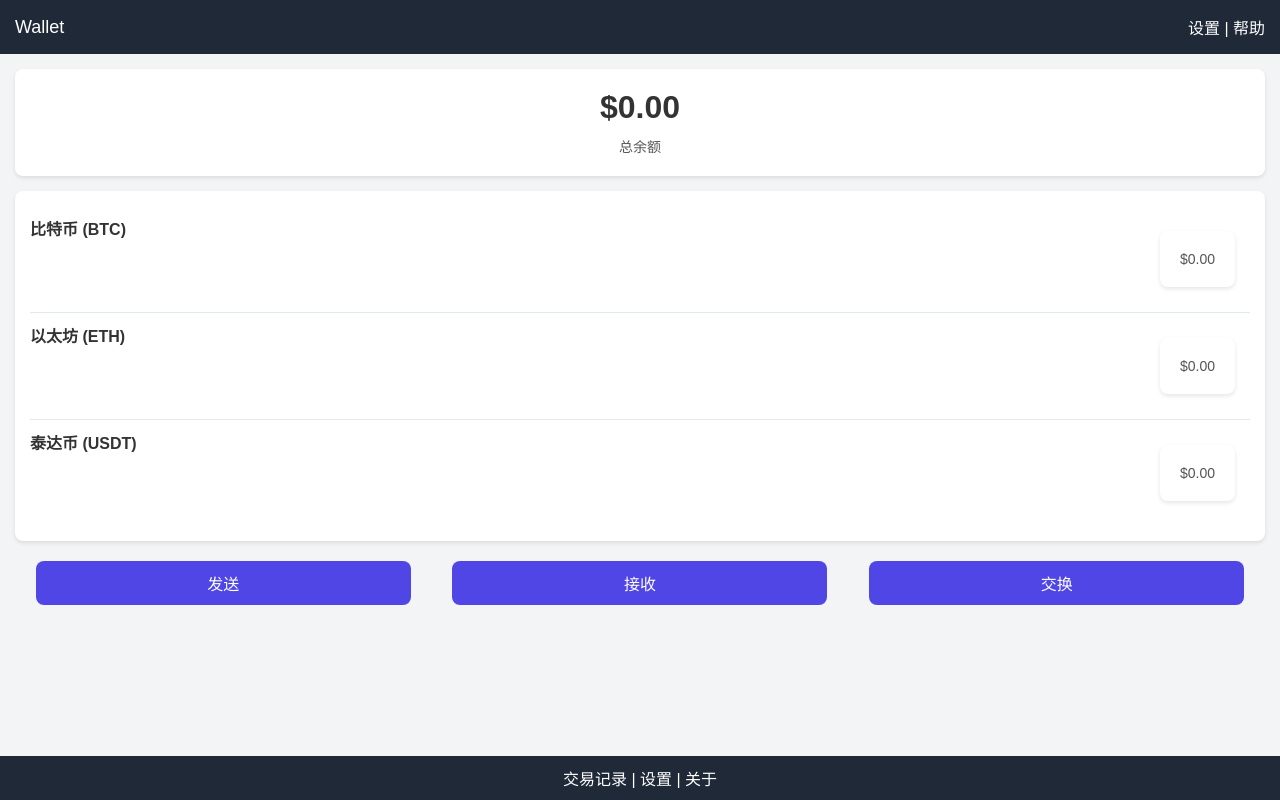
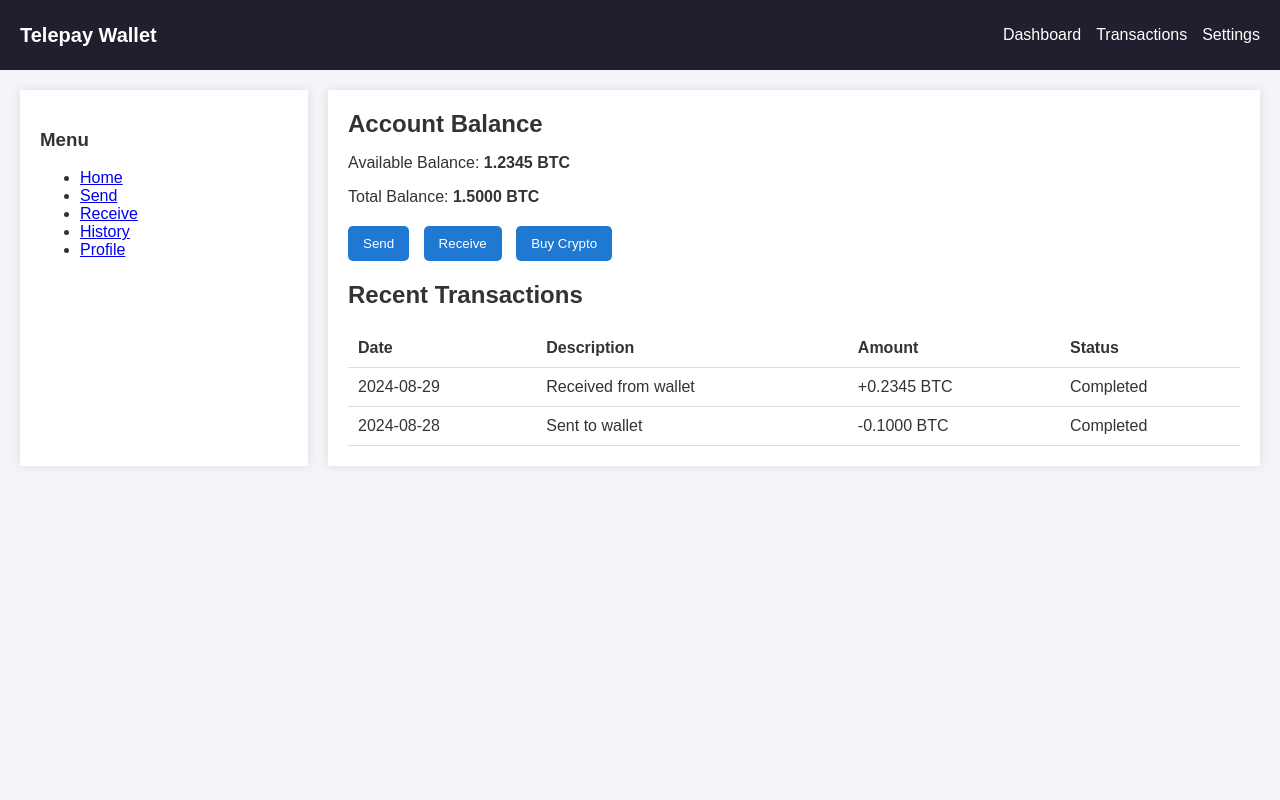
Before and after one commit to wyf410522/telegram-webapp, a plain HTML site: page index.html in a window 1280 px wide. Drawn offline with Linux system fonts and the light colour scheme.

Commit message:
Update index.html

```diff
--- a/index.html
+++ b/index.html
@@ -1,138 +1,157 @@
 <!DOCTYPE html>
-<html lang="zh-CN">
+<html lang="en">
 <head>
     <meta charset="UTF-8">
+    <meta http-equiv="X-UA-Compatible" content="IE=edge">
     <meta name="viewport" content="width=device-width, initial-scale=1.0">
-    <title>虚拟货币钱包</title>
+    <title>Telepay Wallet</title>
     <style>
-        * {
+        body {
             margin: 0;
-            padding: 0;
-            box-sizing: border-box;
             font-family: Arial, sans-serif;
-        }
-        body {
-            background-color: #f3f4f6;
+            background-color: #f4f4f9;
             color: #333;
         }
-        .navbar {
-            background-color: #1f2937;
+        header {
+            background-color: #1f1f2e;
             color: #fff;
-            padding: 15px;
+            padding: 10px 20px;
             display: flex;
+            align-items: center;
             justify-content: space-between;
-            align-items: center;
         }
-        .navbar .title {
-            font-size: 18px;
-        }
-        .balance {
-            background-color: #fff;
-            padding: 20px;
-            text-align: center;
-            margin: 15px;
-            border-radius: 8px;
-            box-shadow: 0 2px 4px rgba(0, 0, 0, 0.1);
-        }
-        .balance .amount {
-            font-size: 32px;
-            font-weight: bold;
-            margin-bottom: 10px;
-        }
-        .balance .currency {
-            font-size: 14px;
-            color: #555;
-        }
-        .assets {
-            margin: 15px;
-            background-color: #fff;
-            border-radius: 8px;
-            padding: 15px;
-            box-shadow: 0 2px 4px rgba(0, 0, 0, 0.1);
-        }
-        .asset-item {
-            display: flex;
-            justify-content: space-between;
-            padding: 10px 0;
-            border-bottom: 1px solid #e2e8f0;
-        }
-        .asset-item:last-child {
-            border-bottom: none;
-        }
-        .asset-item .name {
+        header .logo {
+            font-size: 20px;
             font-weight: bold;
         }
-        .asset-item .balance {
-            font-size: 14px;
-            color: #555;
+        nav ul {
+            list-style: none;
+            display: flex;
+            gap: 15px;
         }
-        .buttons {
+        nav ul li {
+            display: inline;
+        }
+        nav ul li a {
+            color: #fff;
+            text-decoration: none;
+        }
+        .container {
             display: flex;
-            justify-content: space-around;
-            margin: 20px 15px;
+            padding: 20px;
+            gap: 20px;
         }
-        .button {
-            background-color: #4f46e5;
+        .sidebar {
+            width: 20%;
+            background: #ffffff;
+            padding: 20px;
+            box-shadow: 0 0 10px rgba(0, 0, 0, 0.1);
+        }
+        .content {
+            flex: 1;
+            background: #ffffff;
+            padding: 20px;
+            box-shadow: 0 0 10px rgba(0, 0, 0, 0.1);
+        }
+        .account-info {
+            margin-bottom: 20px;
+        }
+        .account-info h2 {
+            margin: 0 0 10px;
+        }
+        .transactions {
+            margin-top: 20px;
+        }
+        .transactions table {
+            width: 100%;
+            border-collapse: collapse;
+        }
+        .transactions table th, .transactions table td {
+            padding: 10px;
+            text-align: left;
+            border-bottom: 1px solid #ddd;
+        }
+        .actions {
+            margin-top: 20px;
+        }
+        .actions button {
+            padding: 10px 15px;
+            margin-right: 10px;
+            border: none;
+            border-radius: 5px;
+            cursor: pointer;
+            background-color: #1f78d1;
             color: white;
-            padding: 10px 20px;
-            border-radius: 8px;
-            text-align: center;
-            cursor: pointer;
-            width: 30%;
         }
-        .button:hover {
-            background-color: #3730a3;
-        }
-        .footer {
-            background-color: #1f2937;
-            padding: 10px;
-            color: #fff;
-            text-align: center;
-            position: fixed;
-            bottom: 0;
-            width: 100%;
+        .actions button:hover {
+            background-color: #145a9c;
         }
     </style>
 </head>
 <body>
-    <!-- 顶部导航栏 -->
-    <div class="navbar">
-        <div class="title">Wallet</div>
-        <div>设置 | 帮助</div>
-    </div>
 
-    <!-- 余额显示区域 -->
-    <div class="balance">
-        <div class="amount">$0.00</div>
-        <div class="currency">总余额</div>
-    </div>
+<header>
+    <div class="logo">Telepay Wallet</div>
+    <nav>
+        <ul>
+            <li><a href="#">Dashboard</a></li>
+            <li><a href="#">Transactions</a></li>
+            <li><a href="#">Settings</a></li>
+        </ul>
+    </nav>
+</header>
 
-    <!-- 资产列表 -->
-    <div class="assets">
-        <div class="asset-item">
-            <div class="name">比特币 (BTC)</div>
-            <div class="balance">$0.00</div>
+<div class="container">
+    <aside class="sidebar">
+        <h3>Menu</h3>
+        <ul>
+            <li><a href="#">Home</a></li>
+            <li><a href="#">Send</a></li>
+            <li><a href="#">Receive</a></li>
+            <li><a href="#">History</a></li>
+            <li><a href="#">Profile</a></li>
+        </ul>
+    </aside>
+    <main class="content">
+        <div class="account-info">
+            <h2>Account Balance</h2>
+            <p>Available Balance: <strong>1.2345 BTC</strong></p>
+            <p>Total Balance: <strong>1.5000 BTC</strong></p>
         </div>
-        <div class="asset-item">
-            <div class="name">以太坊 (ETH)</div>
-            <div class="balance">$0.00</div>
+        <div class="actions">
+            <button>Send</button>
+            <button>Receive</button>
+            <button>Buy Crypto</button>
         </div>
-        <div class="asset-item">
-            <div class="name">泰达币 (USDT)</div>
-            <div class="balance">$0.00</div>
+        <div class="transactions">
+            <h2>Recent Transactions</h2>
+            <table>
+                <thead>
+                    <tr>
+                        <th>Date</th>
+                        <th>Description</th>
+                        <th>Amount</th>
+                        <th>Status</th>
+                    </tr>
+                </thead>
+                <tbody>
+                    <tr>
+                        <td>2024-08-29</td>
+                        <td>Received from wallet</td>
+                        <td>+0.2345 BTC</td>
+                        <td>Completed</td>
+                    </tr>
+                    <tr>
+                        <td>2024-08-28</td>
+                        <td>Sent to wallet</td>
+                        <td>-0.1000 BTC</td>
+                        <td>Completed</td>
+                    </tr>
+                </tbody>
+            </table>
         </div>
-    </div>
+    </main>
+</div>
 
-    <!-- 操作按钮 -->
-    <div class="buttons">
-        <div class="button">发送</div>
-        <div class="button">接收</div>
-        <div class="button">交换</div>
-    </div>
-
-    <!-- 底部菜单栏 -->
-    <div class="footer">
-        交易记录 | 设置 | 关于
-    </div>
 </body>
 </html>
```
